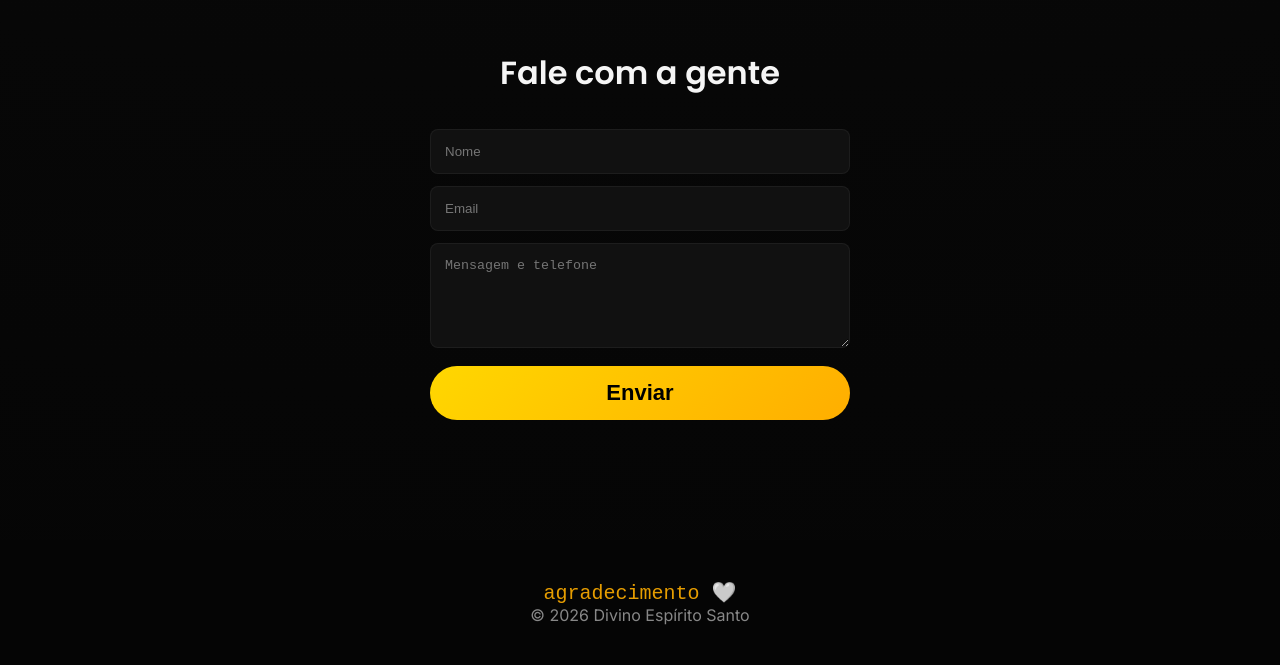
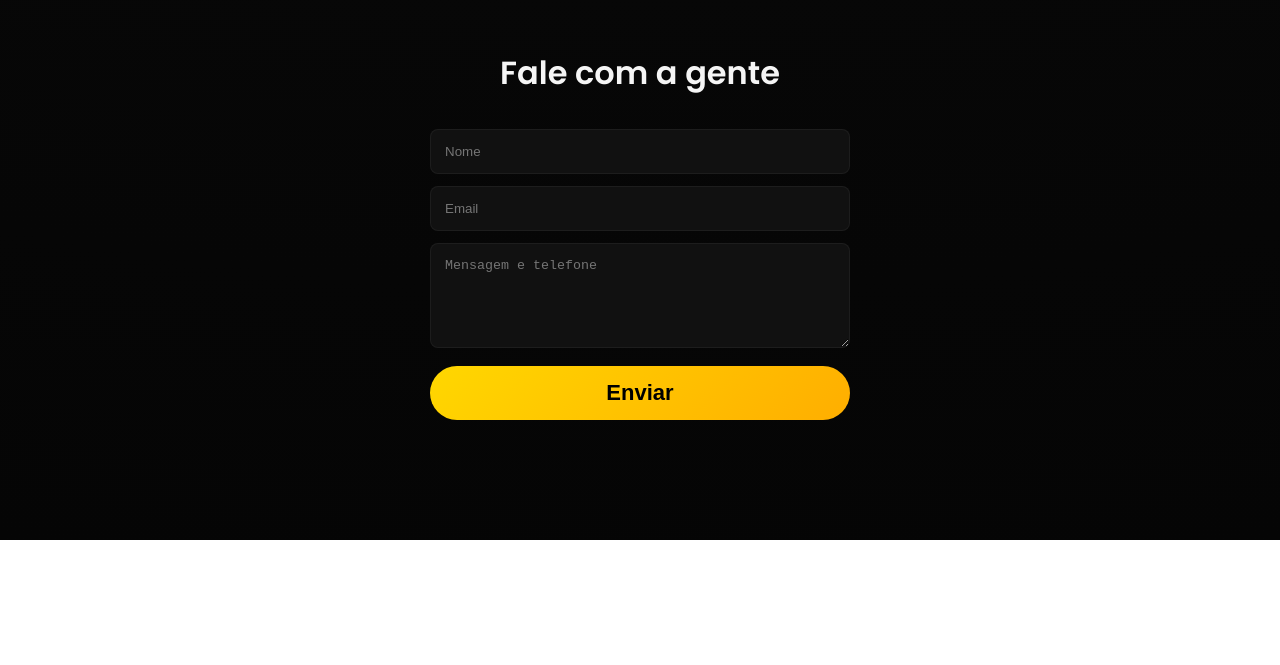
Before and after one commit to Hecton-morais/Projeto-Divino-Espirito-Santo, a website: page index.html in a window 1280 px wide. Shown: the part 3090-3755 px from the top of the page. After the commit the page ends 3630 px from the top, so only its background shows below. Drawn offline with nearby package versions, Linux system fonts and the light colour scheme; no server answers.

Commit message:
Sem agradecimento

```diff
--- a/index.html
+++ b/index.html
@@ -193,10 +193,6 @@
 
 </main>
 
-<footer class="footer">
-  <a href="index2.html" class="secret-btn" aria-label="Página especial">agradecimento 🤍</a>
-  <p>© 2026 Divino Espírito Santo</p>
-</footer>
 
 <script src="src/script.js" defer></script>
 <!-- script para envio do e-mail -->
```
